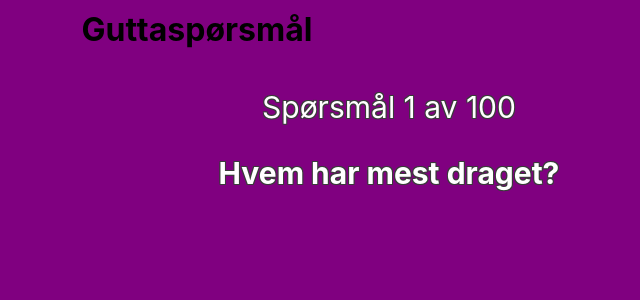
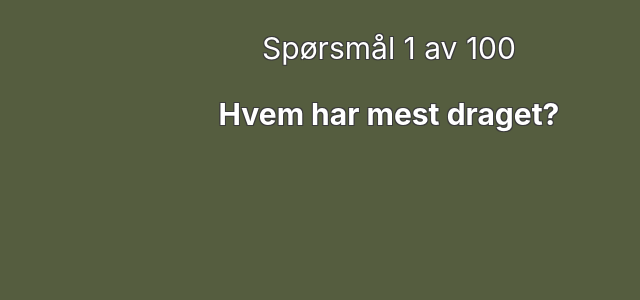
Before and after one commit to nmaaskant/guttasporsmal, a React (Create React App) app: page / in a window 1280 px wide. Shown: the top 300 px of the page, without its empty margins (251-891 px from the left). Built offline with nearby package versions, Linux system fonts and the light colour scheme.

Commit message:
Fikset bug med utfordring, og tilfeldig bakgrunnsfarge

```diff
--- a/src/App.css
+++ b/src/App.css
@@ -1,7 +1,6 @@
 .App {
   width: 100%;
   height: 100vh;
-  background-color: purple;
   margin: 0%;
   padding: 0%;
 }
--- a/src/App.js
+++ b/src/App.js
@@ -5,7 +5,6 @@ import Snusboks from './components/Snusboks';
 function App() {
   return (
     <div className='App'>
-      <Header />
       <Snusboks round="0" />
     </div>
  );
--- a/src/components/Snusboks.js
+++ b/src/components/Snusboks.js
@@ -70,9 +70,11 @@ function Snusboks(props){
 
     //Når tilbake knappen trykkes: Ny bakgrunnsfarge, spørsmålscounter tilbake 1.
     const previous = () => {
+        if (isChallenge) setChallenge(false);
+        else{
         if(count>0) {setCount(count - 1);
         random_bg_color();
-        }
+        }}
     }
 
     return(
```
